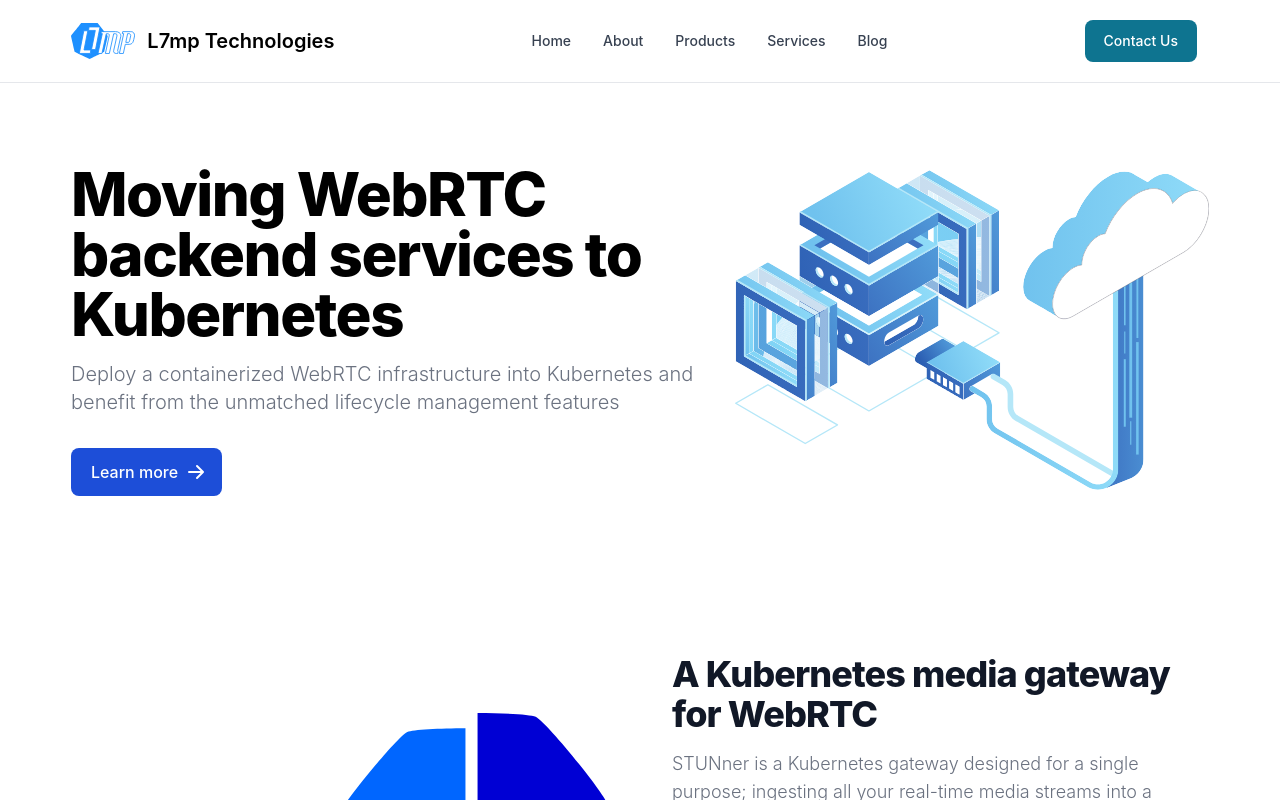
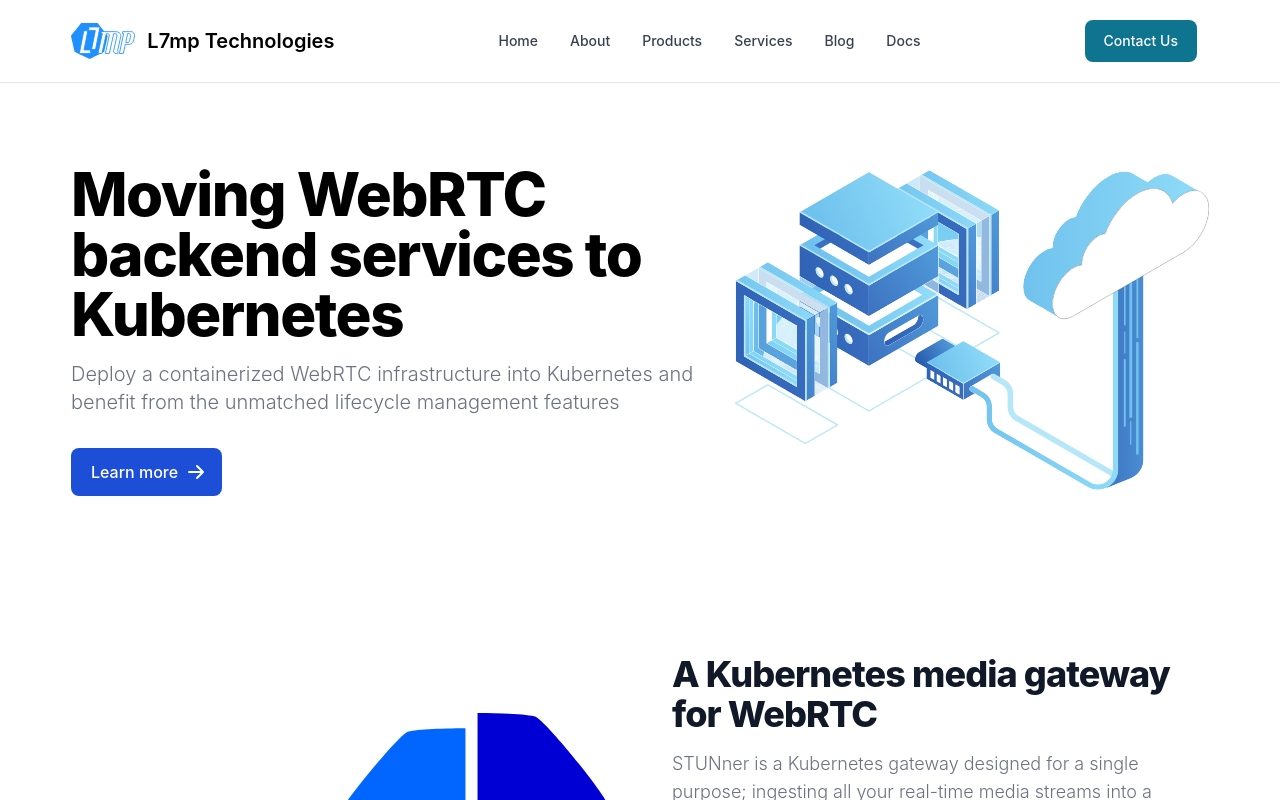
Before and after one commit to l7mp/l7mp.io, a React (Create React App) app: page / in a window 1280 px wide. Shown: the top 800 px of the page. Built offline with nearby package versions, Linux system fonts and the light colour scheme.

Commit message:
Add Docs nav and change links

```diff
--- a/src/data/BlogData.js
+++ b/src/data/BlogData.js
@@ -36,7 +36,7 @@ export const blogData = [
         subtitle: 'This document guides you through the installation of Jitsi into Kubernetes, when it is used together with the STUNner WebRTC media gateway.',
         publisher: 'Richárd Váradi',
         publisherImg: VRichardImg,
-        href: 'https://github.com/l7mp/stunner/tree/main/examples/jitsi'
+        href: 'https://docs.l7mp.io/en/latest/examples/jitsi/'
     },
     {
         type: 'Tutorial',
@@ -45,7 +45,7 @@ export const blogData = [
         subtitle: 'This document guides you through the installation of LiveKit into Kubernetes, when it is used together with the STUNner WebRTC media gateway.',
         publisher: 'Kornél Dávid',
         publisherImg: DKornelImg,
-        href: 'https://github.com/l7mp/stunner/tree/main/examples/livekit'
+        href: 'https://docs.l7mp.io/en/latest/examples/livekit/'
     },
     {
         type: 'Tutorial',
@@ -54,7 +54,7 @@ export const blogData = [
         subtitle: 'With the help of this guide you are able to take performance measurments in your setup using STUNner. Both running STUNner locally (outside of Kubernetes) and running STUNner in Kubernetes can be evaluated.',
         publisher: 'Kornél Dávid',
         publisherImg: DKornelImg,
-        href: 'https://github.com/l7mp/stunner/tree/main/examples/benchmark'
+        href: 'https://docs.l7mp.io/en/latest/examples/benchmark/'
     },
     {
         type: 'Tutorial',
@@ -63,7 +63,7 @@ export const blogData = [
         subtitle: 'This guide shows how you can use Neko inside a Kubernetes cluster, using STUNner as a WebRTC gateway. Neko uses WebRTC to stream a desktop inside of a docker container to your browser. However, integrating Neko into Kubernetes is far from trivial.',
         publisher: 'Péter Megyesi',
         publisherImg: MPeterImg,
-        href: 'https://github.com/l7mp/stunner/tree/main/examples/neko'
+        href: 'https://docs.l7mp.io/en/latest/examples/neko/'
     },
     {
         type: 'Tutorial',
@@ -72,7 +72,7 @@ export const blogData = [
         subtitle: 'This is the Kurento Magic mirror demo, adopted for STUNner and Kubernetes. The demo shows a basic WebRTC loopback server with some media processing added: the application uses computer vision and augmented reality techniques to add a funny hat on top of faces.',
         publisher: 'Máté Nagy',
         publisherImg: NMateImg,
-        href: 'https://github.com/l7mp/stunner/tree/main/examples/kurento-magic-mirror'
+        href: 'https://docs.l7mp.io/en/latest/examples/kurento-magic-mirror/'
     },
     {
         type: 'Tutorial',
@@ -81,7 +81,7 @@ export const blogData = [
         subtitle: 'This tutorial showcases the headless deployment model of STUNner, that is, when WebRTC clients connect to each other directly via STUNner, without going through a media server.',
         publisher: 'Gábor Rétvári',
         publisherImg: RGaborImg,
-        href: 'https://github.com/l7mp/stunner/tree/main/examples/direct-one2one-call'
+        href: 'https://docs.l7mp.io/en/latest/examples/direct-one2one-call/'
     },
     {
         type: 'Tutorial',
@@ -90,7 +90,7 @@ export const blogData = [
         subtitle: 'This tutorial demonstrates the media-plane deployment model of STUNner, that is, when WebRTC clients connect to each other via the Kurento media server deployed into Kubernetes. The media servers are exposed to clients via a STUNner gateway.',
         publisher: 'Gábor Rétvári',
         publisherImg: RGaborImg,
-        href: 'https://github.com/l7mp/stunner/tree/main/examples/kurento-one2one-call'
+        href: 'https://docs.l7mp.io/en/latest/examples/kurento-one2one-call/'
     },
     {
         type: 'Tutorial',
@@ -99,7 +99,7 @@ export const blogData = [
         subtitle: 'This tutorial shows how to tunnel an external connection via STUNner to a UDP service deployed into Kubernetes. The tutorial can also be used to quickly check a STUNner installation.',
         publisher: 'Gábor Rétvári',
         publisherImg: RGaborImg,
-        href: 'https://github.com/l7mp/stunner/tree/main/examples/simple-tunnel'
+        href: 'https://docs.l7mp.io/en/latest/examples/simple-tunnel/'
     },
     {
         type: 'Tutorial',
@@ -108,6 +108,6 @@ export const blogData = [
         subtitle: 'In this demo, we will install CloudRetro into a Kubernetes cluster. In this demo, we use STUNner to establish the UDP media streams between clients and the CloudRetro media servers deployed into Kubernetes.',
         publisher: 'Bálint Bombitz',
         publisherImg: 'https://avatars.githubusercontent.com/u/74309145?v=4',
-        href: 'https://github.com/l7mp/stunner/tree/main/examples/cloudretro'
+        href: 'https://docs.l7mp.io/en/latest/examples/cloudretro/'
     },
 ];
--- a/src/data/NavData.js
+++ b/src/data/NavData.js
@@ -25,5 +25,9 @@ export const navigationData = [
     {
       name: 'Blog',
       href: '/#/blog',
-  },
+    },
+    {
+      name: 'Docs',
+      href: 'https://docs.l7mp.io/'
+    },
 ];
```
